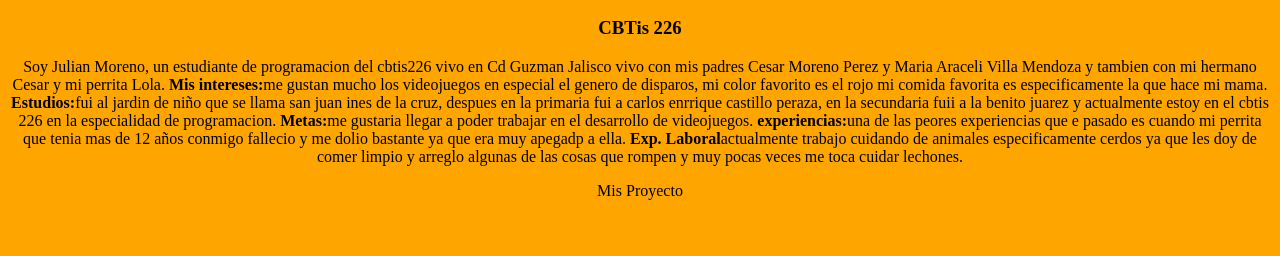
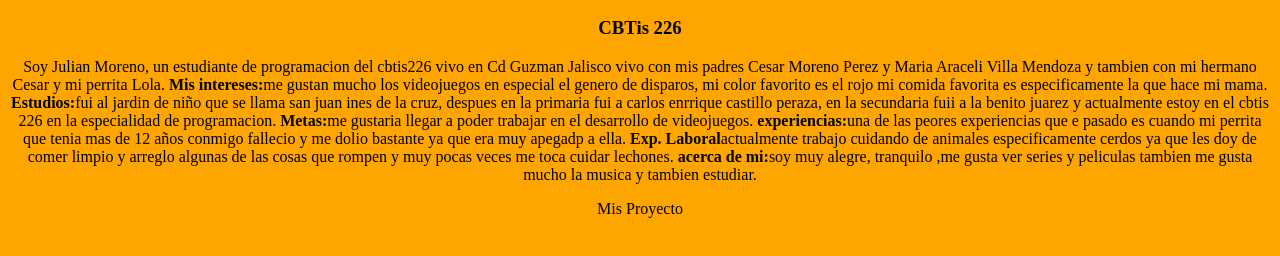
Before and after one commit to mrcoquetoTC/autobiografiajulian.github.io, a plain HTML site: page index.html in a window 1280 px wide. Shown: the part 138-394 px from the top of the page. Drawn offline with Linux system fonts and the light colour scheme.

Commit message:
index.html

```diff
--- a/index.html
+++ b/index.html
@@ -27,7 +27,7 @@
         fallecio y me dolio bastante ya que era muy apegadp a ella.
         <strong>Exp. Laboral</strong>actualmente trabajo cuidando de animales especificamente cerdos ya que les doy de comer
         limpio y arreglo algunas de las cosas que rompen y muy pocas veces me toca cuidar lechones.
-
+        <strong>acerca de mi:</strong>soy muy alegre, tranquilo ,me gusta ver series y peliculas tambien me gusta mucho la musica y tambien estudiar.
 
     </p>
 
```
